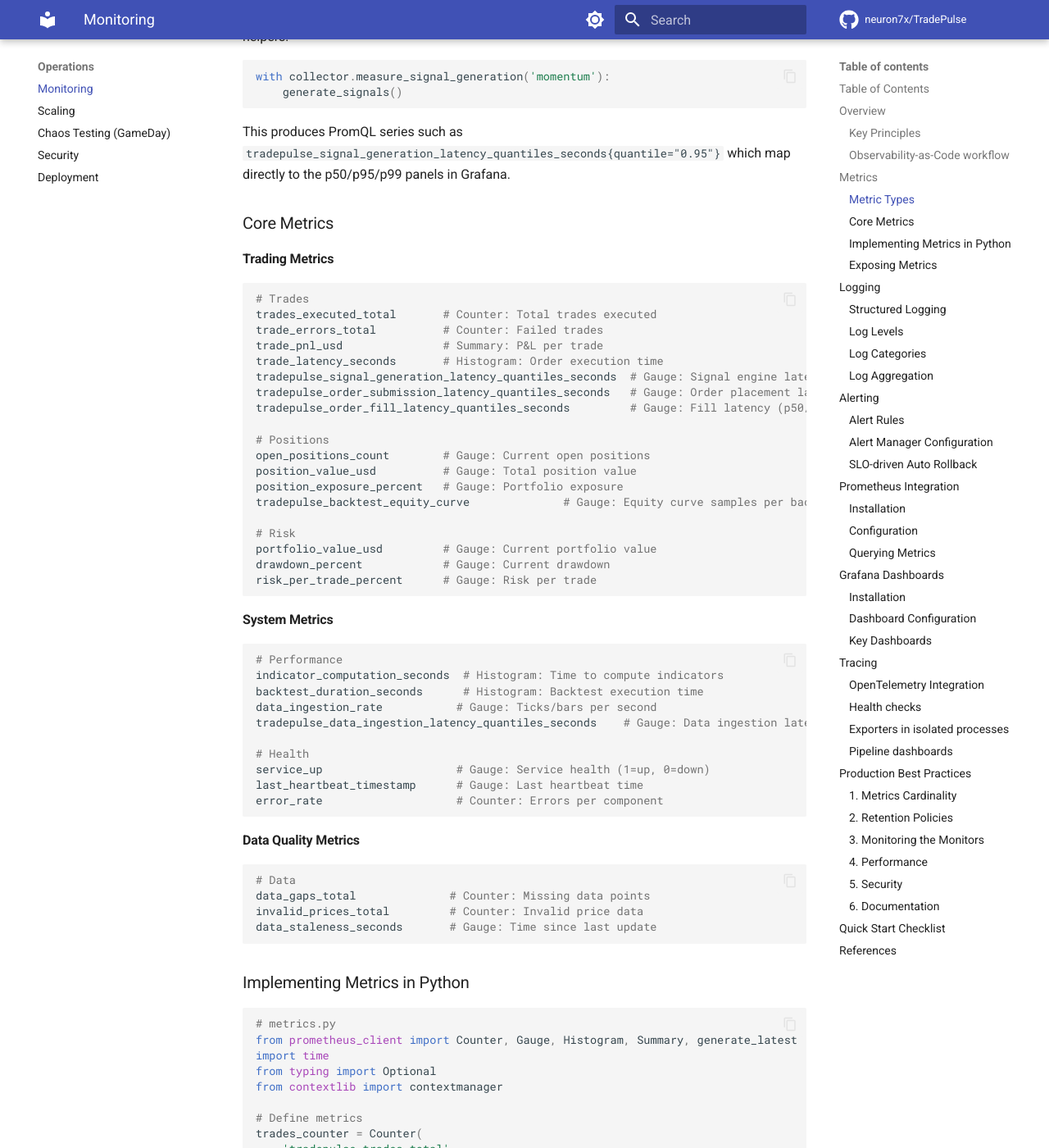
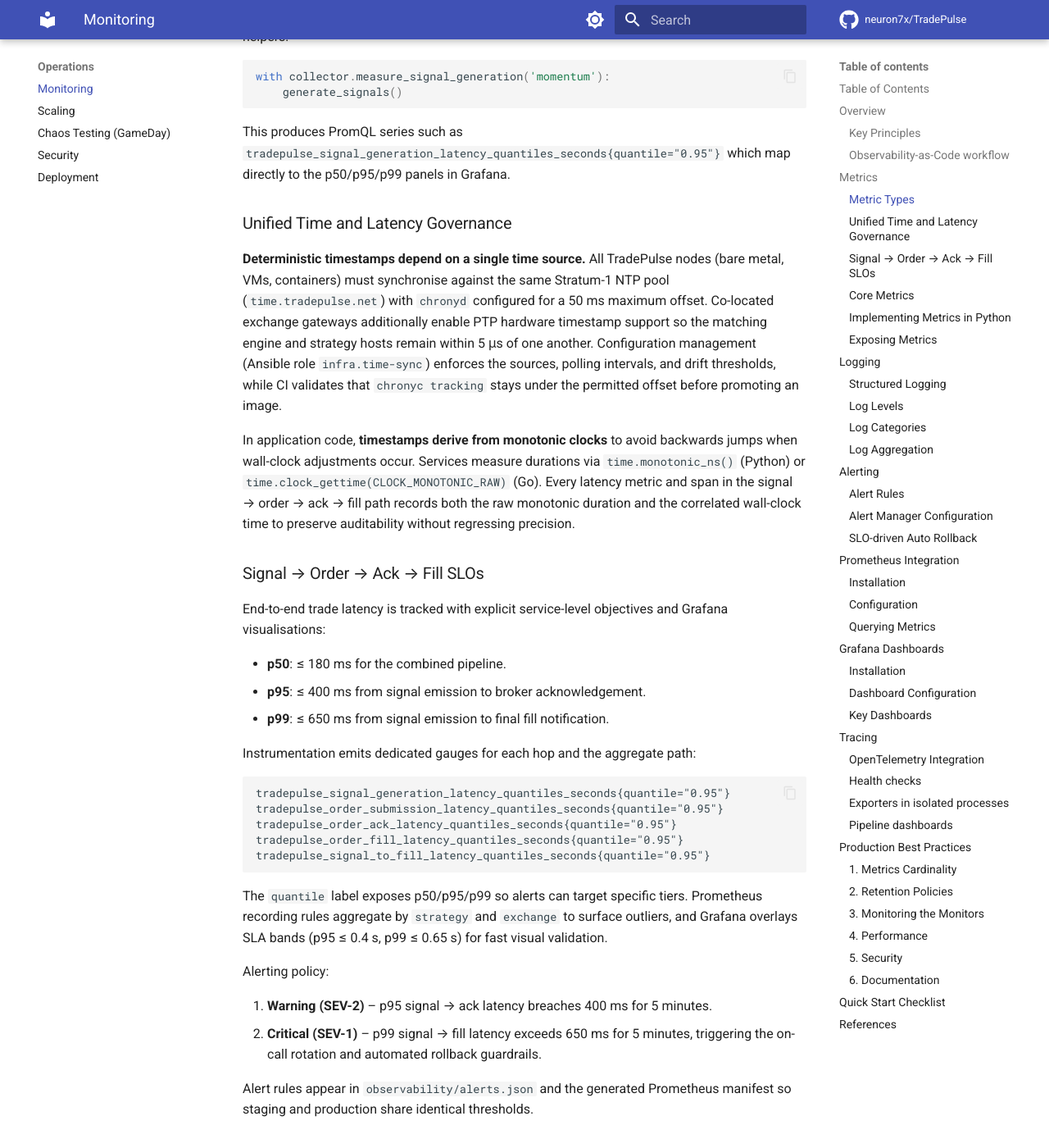
Before and after one commit to neuron7x/TradePulse, an MkDocs documentation site: the page built from docs/monitoring.md, in a window 1280 px wide and 1400 px high, scrolled down 3146 px. Shown: the whole window at 82% size. Built offline with MkDocs 1.6.1 and Material for MkDocs 9.7.7, drawn with Linux system fonts in a browser that asks for light colours; comment, search, counter and statistics services are not loaded; the version menu is left out; some of the changed text lies outside the part shown.

Commit message:
docs: codify latency SLOs and instrumentation

````diff
--- a/docs/monitoring.md
+++ b/docs/monitoring.md
@@ -140,6 +140,57 @@ This produces PromQL series such as
 `tradepulse_signal_generation_latency_quantiles_seconds{quantile="0.95"}` which map
 directly to the p50/p95/p99 panels in Grafana.
 
+### Unified Time and Latency Governance
+
+**Deterministic timestamps depend on a single time source.** All TradePulse
+nodes (bare metal, VMs, containers) must synchronise against the same Stratum-1
+NTP pool (`time.tradepulse.net`) with `chronyd` configured for a 50 ms maximum
+offset. Co-located exchange gateways additionally enable PTP hardware timestamp
+support so the matching engine and strategy hosts remain within 5 μs of one
+another. Configuration management (Ansible role `infra.time-sync`) enforces the
+sources, polling intervals, and drift thresholds, while CI validates that
+`chronyc tracking` stays under the permitted offset before promoting an image.
+
+In application code, **timestamps derive from monotonic clocks** to avoid
+backwards jumps when wall-clock adjustments occur. Services measure durations via
+`time.monotonic_ns()` (Python) or `time.clock_gettime(CLOCK_MONOTONIC_RAW)`
+(Go). Every latency metric and span in the signal → order → ack → fill path
+records both the raw monotonic duration and the correlated wall-clock time to
+preserve auditability without regressing precision.
+
+### Signal → Order → Ack → Fill SLOs
+
+End-to-end trade latency is tracked with explicit service-level objectives and
+Grafana visualisations:
+
+- **p50**: ≤ 180 ms for the combined pipeline.
+- **p95**: ≤ 400 ms from signal emission to broker acknowledgement.
+- **p99**: ≤ 650 ms from signal emission to final fill notification.
+
+Instrumentation emits dedicated gauges for each hop and the aggregate path:
+
+```text
+tradepulse_signal_generation_latency_quantiles_seconds{quantile="0.95"}
+tradepulse_order_submission_latency_quantiles_seconds{quantile="0.95"}
+tradepulse_order_ack_latency_quantiles_seconds{quantile="0.95"}
+tradepulse_order_fill_latency_quantiles_seconds{quantile="0.95"}
+tradepulse_signal_to_fill_latency_quantiles_seconds{quantile="0.95"}
+```
+
+The `quantile` label exposes p50/p95/p99 so alerts can target specific tiers.
+Prometheus recording rules aggregate by `strategy` and `exchange` to surface
+outliers, and Grafana overlays SLA bands (p95 ≤ 0.4 s, p99 ≤ 0.65 s) for fast
+visual validation.
+
+Alerting policy:
+
+1. **Warning (SEV-2)** – p95 signal → ack latency breaches 400 ms for 5 minutes.
+2. **Critical (SEV-1)** – p99 signal → fill latency exceeds 650 ms for 5
+   minutes, triggering the on-call rotation and automated rollback guardrails.
+
+Alert rules appear in `observability/alerts.json` and the generated Prometheus
+manifest so staging and production share identical thresholds.
+
 ### Core Metrics
 
 #### Trading Metrics
@@ -151,7 +202,9 @@ trade_pnl_usd               # Summary: P&L per trade
 trade_latency_seconds       # Histogram: Order execution time
 tradepulse_signal_generation_latency_quantiles_seconds  # Gauge: Signal engine latency (p50/p95/p99)
 tradepulse_order_submission_latency_quantiles_seconds   # Gauge: Order placement latency (p50/p95/p99)
+tradepulse_order_ack_latency_quantiles_seconds          # Gauge: Submission → acknowledgement latency (p50/p95/p99)
 tradepulse_order_fill_latency_quantiles_seconds         # Gauge: Fill latency (p50/p95/p99)
+tradepulse_signal_to_fill_latency_quantiles_seconds     # Gauge: Signal → fill aggregate latency (p50/p95/p99)
 
 # Positions
 open_positions_count        # Gauge: Current open positions
````
Also changed, not shown: docs/reliability.md (+20 -0 lines), 4 other files.
